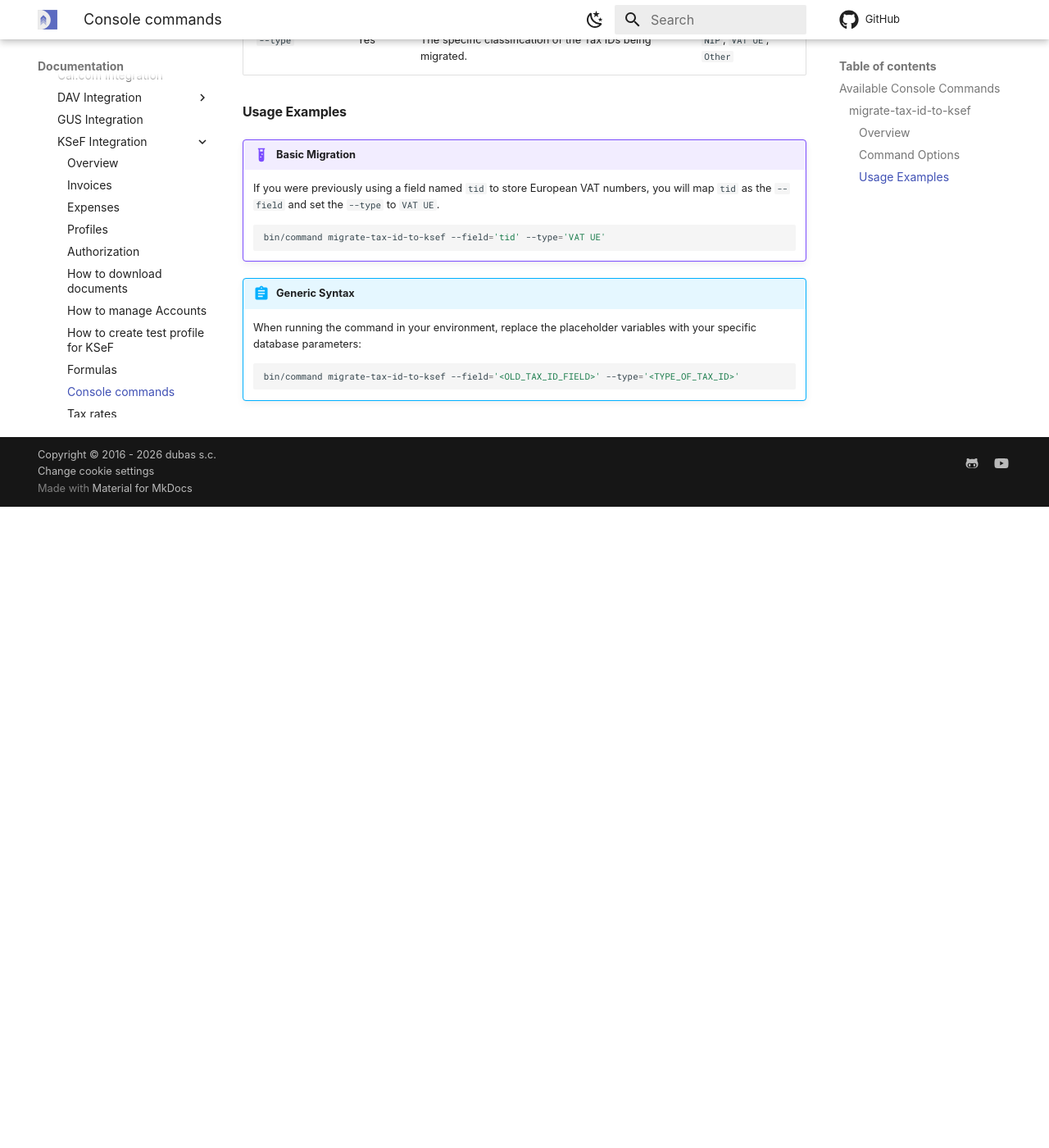
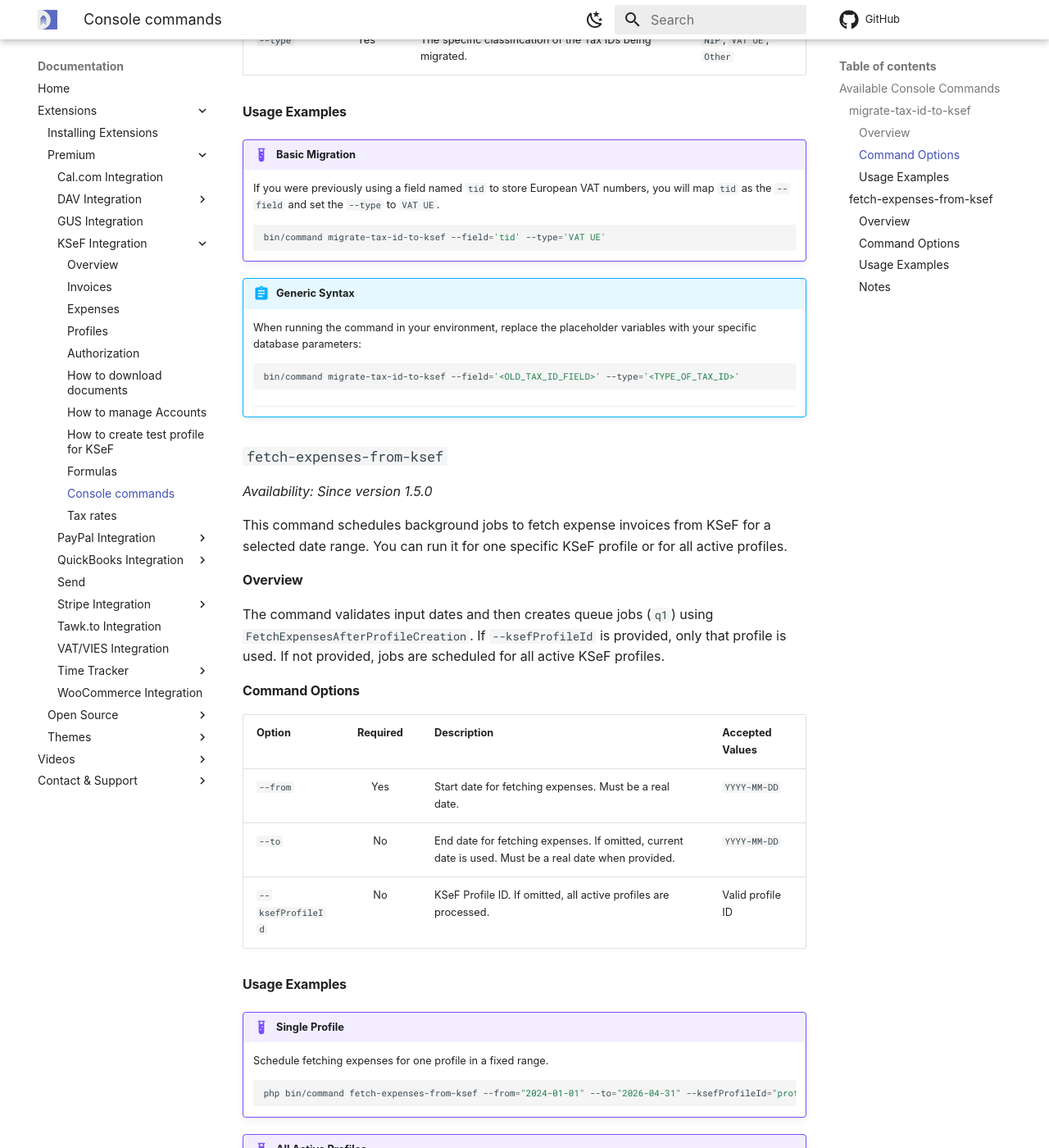
Before and after one commit to dubas-pro/documentation, an MkDocs documentation site: the page built from docs/extensions/ksef/console-commands.md, in a window 1280 px wide and 1400 px high, scrolled down 782 px. Shown: the whole window at 82% size. Built offline with MkDocs 1.6.1 and Material for MkDocs 9.7.7, drawn with Linux system fonts in a browser that asks for light colours; some web fonts are replaced; comment, search, counter and statistics services are not loaded; some of the changed text lies outside the part shown.

Commit message:
feat(ksef): add fetch-expenses-from-ksef command documentation with options and usage examples

````diff
--- a/docs/extensions/ksef/console-commands.md
+++ b/docs/extensions/ksef/console-commands.md
@@ -36,3 +36,54 @@
     ```bash
     bin/command migrate-tax-id-to-ksef --field='<OLD_TAX_ID_FIELD>' --type='<TYPE_OF_TAX_ID>'
     ```
+
+    ---
+
+### `fetch-expenses-from-ksef`
+
+*Availability: Since version 1.5.0*
+
+This command schedules background jobs to fetch expense invoices from KSeF for a selected date range. You can run it for one specific KSeF profile or for all active profiles.
+
+#### Overview
+
+The command validates input dates and then creates queue jobs (`q1`) using `FetchExpensesAfterProfileCreation`.
+If `--ksefProfileId` is provided, only that profile is used. If not provided, jobs are scheduled for all active KSeF profiles.
+
+#### Command Options
+
+| Option | Required | Description | Accepted Values |
+| :--- | :---: | :--- | :--- |
+| `--from` | Yes | Start date for fetching expenses. Must be a real date. | `YYYY-MM-DD` |
+| `--to` | No | End date for fetching expenses. If omitted, current date is used. Must be a real date when provided. | `YYYY-MM-DD` |
+| `--ksefProfileId` | No | KSeF Profile ID. If omitted, all active profiles are processed. | Valid profile ID |
+
+#### Usage Examples
+
+!!! example "Single Profile"
+    Schedule fetching expenses for one profile in a fixed range.
+
+    ```bash
+    php bin/command fetch-expenses-from-ksef --from="2024-01-01" --to="2026-04-31" --ksefProfileId="profile-id"
+    ```
+
+!!! example "All Active Profiles"
+    Schedule fetching expenses for all active profiles from a start date until today.
+
+    ```bash
+    php bin/command fetch-expenses-from-ksef --from="2024-01-01"
+    ```
+
+!!! abstract "Generic Syntax"
+    Replace values with your own parameters.
+
+    ```bash
+    php bin/command fetch-expenses-from-ksef --from='<FROM_DATE>' --to='<TO_DATE>' --ksefProfileId='<PROFILE_ID>'
+    ```
+
+#### Notes
+
+- `--from` is mandatory.
+- Dates must match `YYYY-MM-DD` and be valid calendar dates.
+- If no active profiles are found (and no profile ID is passed), no jobs are created.
+- A success summary is printed with the number of profiles scheduled.
````
